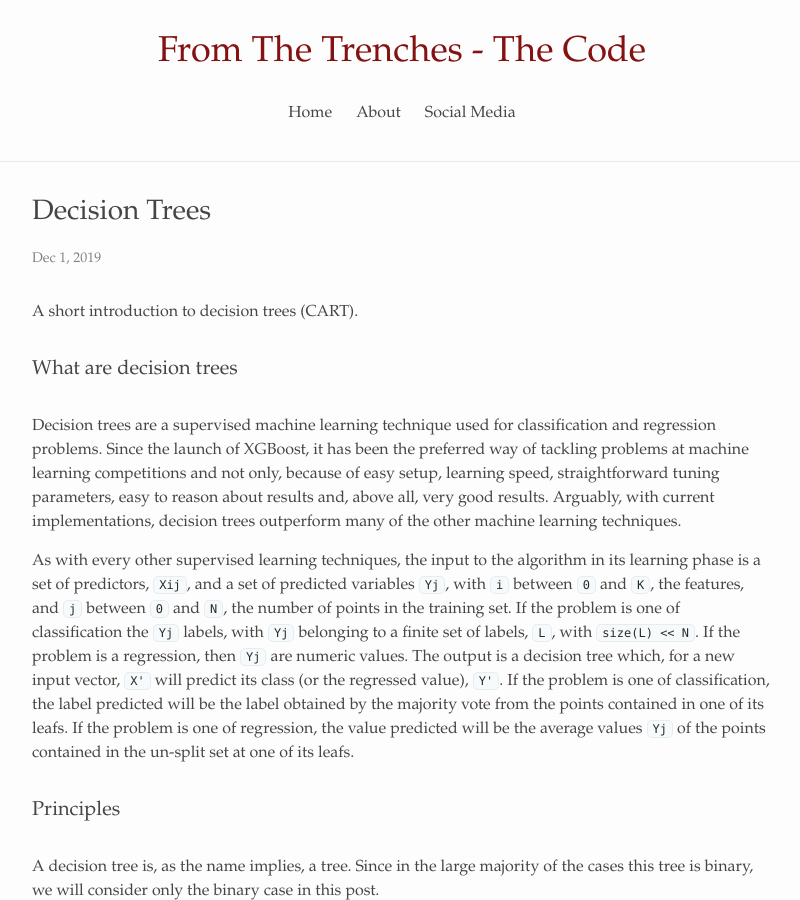
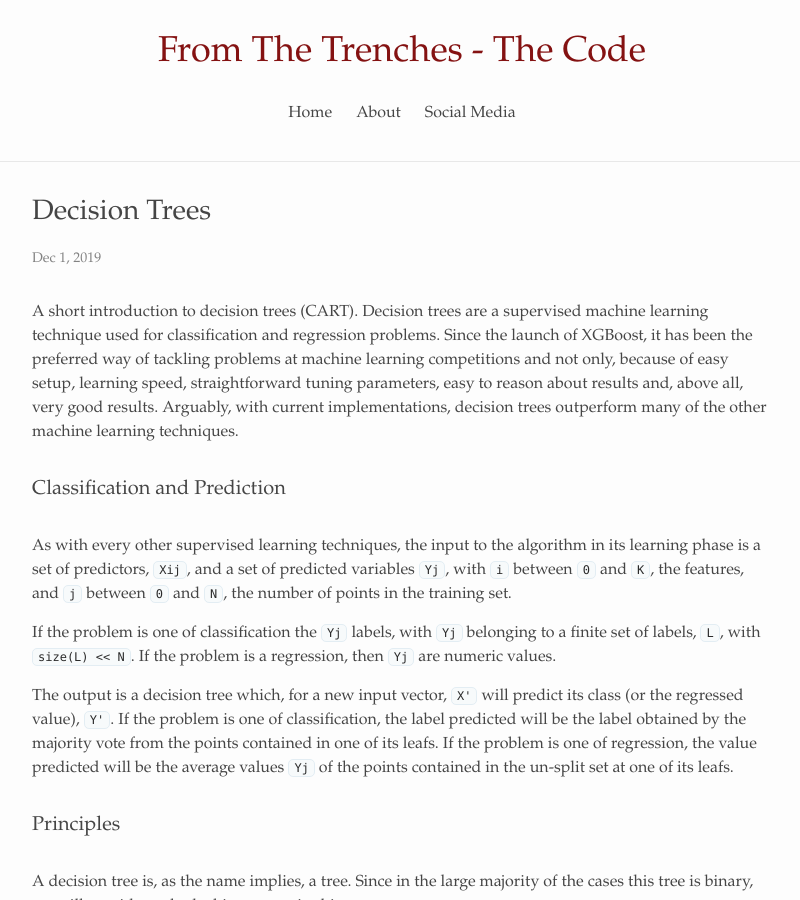
Before and after one commit to alexandrugris/my-jekyll-tech-blog, a Jekyll site: the page built from MyBlog/_posts/2019-12-01-decision-trees.markdown, in a window 1280 px wide and 900 px high. Shown: the whole window, without its empty margins (238-1038 px from the left). Built offline with Jekyll 4.4.1, drawn with Linux system fonts in a browser that asks for light colours.

Commit message:
small arrangements

```diff
--- a/MyBlog/_posts/2019-12-01-decision-trees.markdown
+++ b/MyBlog/_posts/2019-12-01-decision-trees.markdown
@@ -4,13 +4,15 @@ title:  "Decision Trees"
 date:   2019-12-01 13:15:16 +0200
 categories: machine learning
 ---
-A short introduction to decision trees (CART).
+A short introduction to decision trees (CART). Decision trees are a supervised machine learning technique used for classification and regression problems. Since the launch of XGBoost, it has been the preferred way of tackling problems at machine learning competitions and not only, because of easy setup, learning speed, straightforward tuning parameters, easy to reason about results and, above all, very good results. Arguably, with current implementations, decision trees outperform many of the other machine learning techniques.
 
-### What are decision trees
+### Classification and Prediction
 
-Decision trees are a supervised machine learning technique used for classification and regression problems. Since the launch of XGBoost, it has been the preferred way of tackling problems at machine learning competitions and not only, because of easy setup, learning speed, straightforward tuning parameters, easy to reason about results and, above all, very good results. Arguably, with current implementations, decision trees outperform many of the other machine learning techniques.
+As with every other supervised learning techniques, the input to the algorithm in its learning phase is a set of predictors, `Xij`, and a set of predicted variables `Yj`, with `i` between `0` and `K`, the features, and `j` between `0` and `N`, the number of points in the training set.
 
-As with every other supervised learning techniques, the input to the algorithm in its learning phase is a set of predictors, `Xij`, and a set of predicted variables `Yj`, with `i` between `0` and `K`, the features, and `j` between `0` and `N`, the number of points in the training set. If the problem is one of classification the `Yj` labels, with `Yj` belonging to a finite set of labels, `L`, with `size(L) << N`.  If the problem is a regression, then `Yj` are  numeric values. The output is a decision tree which, for a new input vector, `X'` will predict its class (or the regressed value), `Y'`. If the problem is one of classification, the label predicted will be the label obtained by the majority vote from the points contained in one of its leafs. If the problem is one of regression, the value predicted will be the average values `Yj` of the points contained in the un-split set at one of its leafs.
+If the problem is one of classification the `Yj` labels, with `Yj` belonging to a finite set of labels, `L`, with `size(L) << N`.  If the problem is a regression, then `Yj` are  numeric values.
+
+The output is a decision tree which, for a new input vector, `X'` will predict its class (or the regressed value), `Y'`. If the problem is one of classification, the label predicted will be the label obtained by the majority vote from the points contained in one of its leafs. If the problem is one of regression, the value predicted will be the average values `Yj` of the points contained in the un-split set at one of its leafs.
 
 ### Principles
 
```
